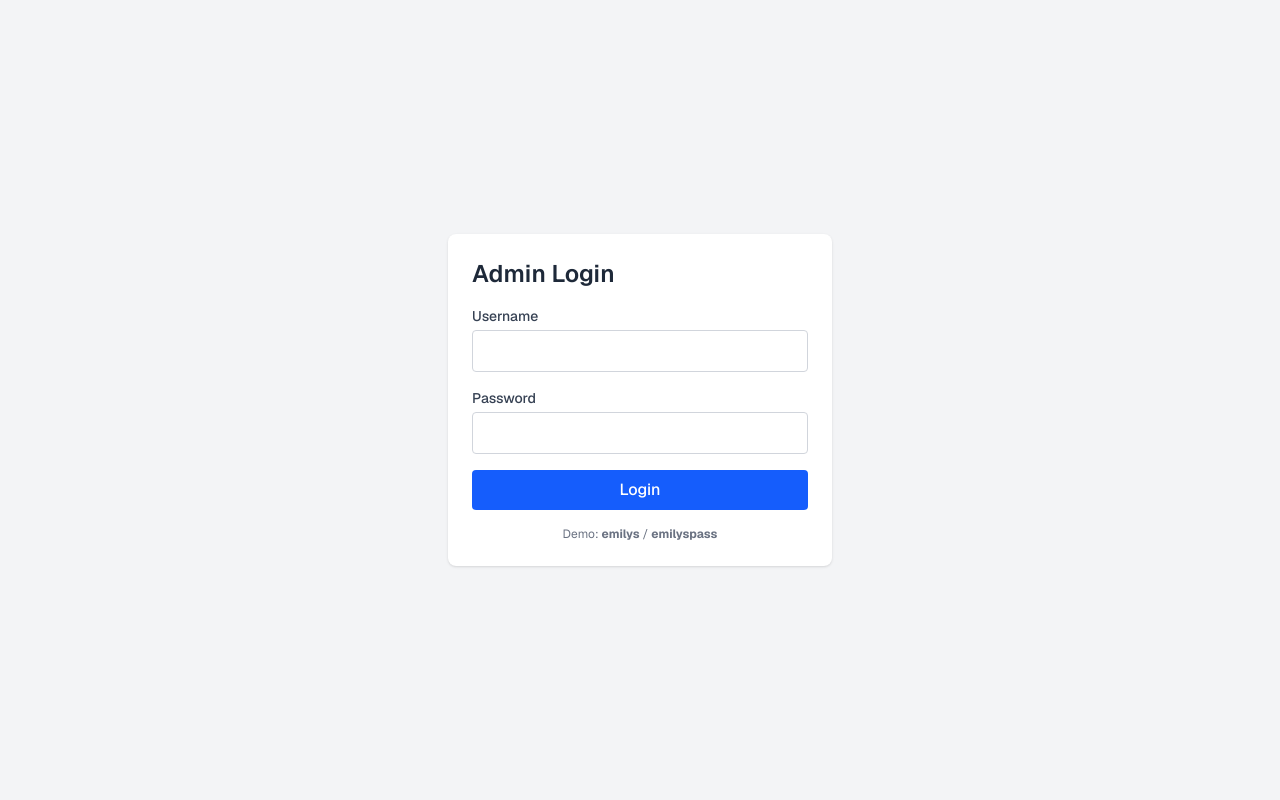
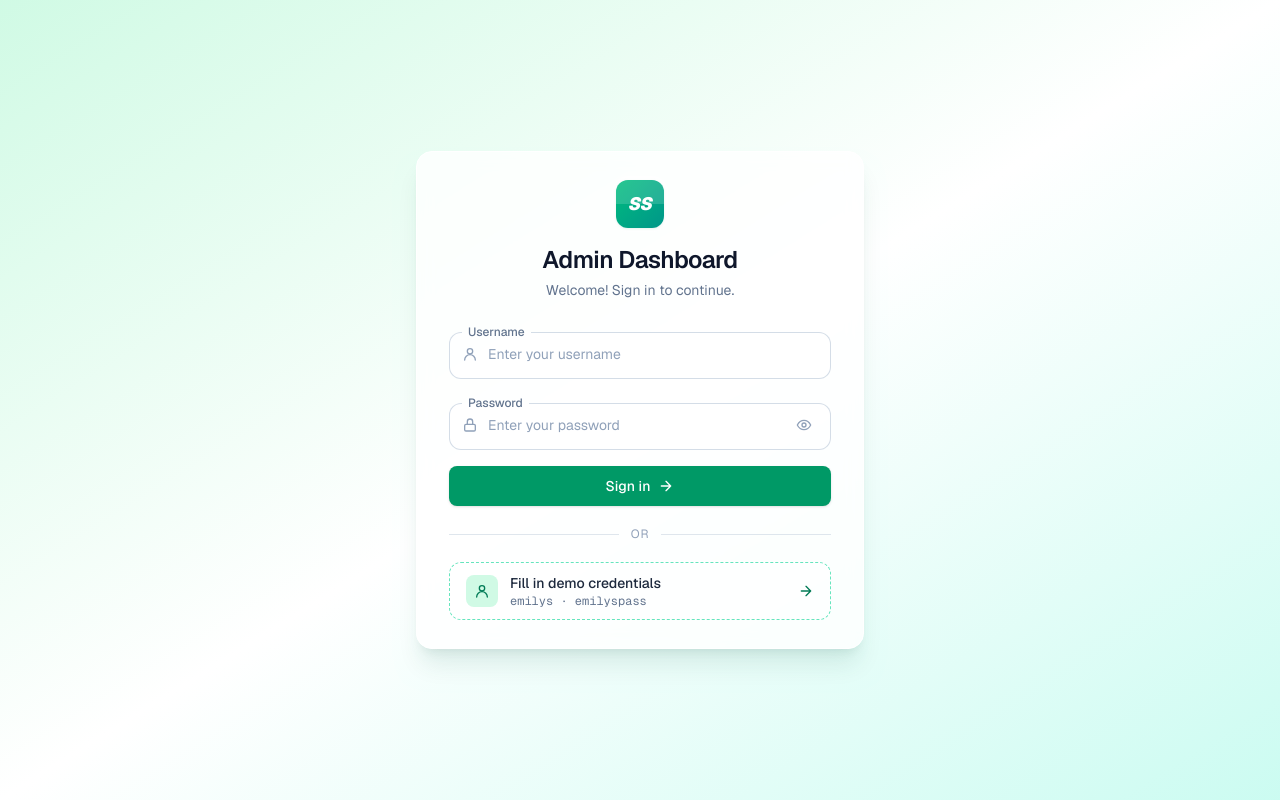
Before and after one commit to suryasubharyan/product-admin-dashboard, a Next.js app: page /login in a window 1280 px wide. Built offline with nearby package versions, Linux system fonts and the light colour scheme.

Commit message:
feat: redesign login page and show logged-in user in header

```diff
--- a/src/app/login/page.js
+++ b/src/app/login/page.js
@@ -3,13 +3,28 @@
 import { useState, useRef, useEffect } from "react";
 import { useRouter } from "next/navigation";
 import { login } from "@/services/authService";
-import { setToken, getToken } from "@/lib/auth";
+import { setToken, getToken, setUser } from "@/lib/auth";
+import {
+  AlertIcon,
+  ArrowRightIcon,
+  EyeIcon,
+  EyeOffIcon,
+  LockIcon,
+  UserIcon,
+} from "@/components/ui/Icons";
+import LegendField, { legendInputClass } from "@/components/ui/LegendField";
+import Logo from "@/components/ui/Logo";
+import { primaryButtonClass } from "@/components/ui/styles";
+
+const DEMO_USERNAME = "emilys";
+const DEMO_PASSWORD = "emilyspass";
 
 export default function LoginPage() {
   const router = useRouter();
 
   const [username, setUsername] = useState("");
   const [password, setPassword] = useState("");
+  const [showPassword, setShowPassword] = useState(false);
 
   const [error, setError] = useState("");
   const [isSubmitting, setIsSubmitting] = useState(false);
@@ -19,6 +34,12 @@ export default function LoginPage() {
   useEffect(() => {
     if (getToken()) router.replace("/products");
   }, [router]);
+
+  function fillDemoAccount() {
+    setUsername(DEMO_USERNAME);
+    setPassword(DEMO_PASSWORD);
+    setError("");
+  }
 
   async function handleSubmit(e) {
     e.preventDefault();
@@ -37,6 +58,7 @@ export default function LoginPage() {
     try {
       const data = await login(username.trim(), password);
       setToken(data.accessToken);
+      setUser({ firstName: data.firstName, lastName: data.lastName, username: data.username });
       router.replace("/products");
     } catch (err) {
       setError(err.message);
@@ -47,59 +69,103 @@ export default function LoginPage() {
   }
 
   return (
-    <main className="min-h-screen flex items-center justify-center bg-gray-100 px-4">
-      <form
-        onSubmit={handleSubmit}
-        className="w-full max-w-sm bg-white p-6 rounded-lg shadow space-y-4"
-      >
-        <h1 className="text-2xl font-semibold text-gray-800">Admin Login</h1>
+    <main className="flex min-h-screen items-center justify-center bg-linear-to-br from-emerald-100 via-white to-teal-100 px-4 py-12">
+      <div className="w-full max-w-md rounded-2xl border border-white bg-white/80 p-6 shadow-xl shadow-emerald-900/10 backdrop-blur transition duration-300 hover:-translate-y-1 hover:shadow-2xl hover:shadow-emerald-900/15 motion-safe:animate-fade-in-up sm:px-8 sm:py-7">
+        <div className="flex flex-col items-center text-center">
+          <Logo size="lg" className="shadow-lg ring-4 ring-white/70" />
+          <h1 className="mt-4 text-2xl font-semibold tracking-tight text-slate-900">Admin Dashboard</h1>
+          <p className="mt-1 text-sm text-slate-500">Welcome! Sign in to continue.</p>
+        </div>
 
-        <div>
-          <label htmlFor="username" className="block text-sm font-medium text-gray-700 mb-1">
-            Username
-          </label>
+        <form onSubmit={handleSubmit} className="mt-6 space-y-4">
+          <LegendField id="username" label="Username" icon={UserIcon}>
             <input
               id="username"
               type="text"
               value={username}
               onChange={(e) => setUsername(e.target.value)}
               autoComplete="username"
-            className="w-full border border-gray-300 rounded px-3 py-2 text-gray-900 focus:outline-none focus:ring-2 focus:ring-blue-500"
+              placeholder="Enter your username"
+              className={legendInputClass}
             />
-        </div>
+          </LegendField>
 
-        <div>
-          <label htmlFor="password" className="block text-sm font-medium text-gray-700 mb-1">
-            Password
-          </label>
+          <LegendField
+            id="password"
+            label="Password"
+            icon={LockIcon}
+            trailing={
+              <button
+                type="button"
+                onClick={() => setShowPassword((show) => !show)}
+                aria-label={showPassword ? "Hide password" : "Show password"}
+                className="flex h-7 w-7 shrink-0 items-center justify-center rounded-md text-slate-400 transition hover:bg-slate-900/5 hover:text-slate-600"
+              >
+                {showPassword ? <EyeOffIcon /> : <EyeIcon />}
+              </button>
+            }
+          >
             <input
               id="password"
-            type="password"
+              type={showPassword ? "text" : "password"}
               value={password}
               onChange={(e) => setPassword(e.target.value)}
               autoComplete="current-password"
-            className="w-full border border-gray-300 rounded px-3 py-2 text-gray-900 focus:outline-none focus:ring-2 focus:ring-blue-500"
+              placeholder="Enter your password"
+              className={legendInputClass}
             />
-        </div>
+          </LegendField>
 
           {error && (
-          <p role="alert" className="text-sm text-red-600">
+            <p
+              role="alert"
+              className="flex items-center gap-2 rounded-lg border border-red-200 bg-red-50 px-3 py-2 text-sm text-red-700 motion-safe:animate-fade-in"
+            >
+              <AlertIcon className="h-4 w-4 shrink-0" />
               {error}
             </p>
           )}
 
+          <button type="submit" disabled={isSubmitting} className={`${primaryButtonClass} group w-full py-2.5`}>
+            {isSubmitting ? (
+              <>
+                <span className="h-4 w-4 animate-spin rounded-full border-2 border-white/40 border-t-white" />
+                Signing in...
+              </>
+            ) : (
+              <>
+                Sign in
+                <ArrowRightIcon className="h-4 w-4 transition-transform group-hover:translate-x-0.5" />
+              </>
+            )}
+          </button>
+        </form>
+
+        <div className="mt-5 flex items-center gap-3 text-xs uppercase tracking-wider text-slate-400">
+          <span className="h-px flex-1 bg-slate-300/60" />
+          or
+          <span className="h-px flex-1 bg-slate-300/60" />
+        </div>
+
         <button
-          type="submit"
-          disabled={isSubmitting}
-          className="w-full bg-blue-600 text-white py-2 rounded font-medium hover:bg-blue-700 disabled:opacity-60 disabled:cursor-not-allowed"
+          type="button"
+          onClick={fillDemoAccount}
+          className="group mt-5 flex w-full items-center justify-between rounded-xl border border-dashed border-emerald-400/60 bg-white/50 px-4 py-2.5 text-left text-sm transition hover:border-emerald-500 hover:bg-white/80"
         >
-          {isSubmitting ? "Logging in..." : "Login"}
+          <span className="flex items-center gap-3">
+            <span className="flex h-8 w-8 items-center justify-center rounded-lg bg-emerald-100 text-emerald-700">
+              <UserIcon className="h-4 w-4" />
+            </span>
+            <span>
+              <span className="block font-medium text-slate-800">Fill in demo credentials</span>
+              <span className="block font-mono text-xs text-slate-500">
+                {DEMO_USERNAME} · {DEMO_PASSWORD}
+              </span>
+            </span>
+          </span>
+          <ArrowRightIcon className="h-4 w-4 text-emerald-700 transition-transform group-hover:translate-x-0.5" />
         </button>
-
-        <p className="text-xs text-gray-500 text-center">
-          Demo: <b>emilys</b> / <b>emilyspass</b>
-        </p>
-      </form>
+      </div>
     </main>
   );
 }
--- a/src/components/layout/Header.js
+++ b/src/components/layout/Header.js
@@ -1,11 +1,22 @@
 "use client";
 
+import { useMemo, useSyncExternalStore } from "react";
 import Link from "next/link";
 import { useRouter } from "next/navigation";
-import { clearToken } from "@/lib/auth";
+import { clearToken, getStoredUser, parseUser } from "@/lib/auth";
+import Logo from "@/components/ui/Logo";
+import { LogoutIcon } from "@/components/ui/Icons";
+import { secondaryButtonClass } from "@/components/ui/styles";
+
+const subscribe = () => () => {};
 
 export default function Header() {
   const router = useRouter();
+  const userJson = useSyncExternalStore(subscribe, getStoredUser, () => null);
+  const user = useMemo(() => parseUser(userJson), [userJson]);
+
+  const fullName = user ? `${user.firstName} ${user.lastName}` : "";
+  const initials = user ? `${user.firstName?.[0] ?? ""}${user.lastName?.[0] ?? ""}` : "";
 
   function handleLogout() {
     clearToken();
@@ -13,17 +24,31 @@ export default function Header() {
   }
 
   return (
-    <header className="bg-white border-b border-gray-200">
-      <div className="mx-auto max-w-7xl px-4 py-3 flex items-center justify-between">
-        <Link href="/products" className="text-lg font-semibold text-gray-800">
+    <header className="sticky top-0 z-40 border-b border-slate-200/80 bg-white/75 backdrop-blur-md">
+      <div className="mx-auto flex h-16 max-w-7xl items-center justify-between px-4 sm:px-6">
+        <Link href="/products" className="flex items-center gap-2.5 font-semibold text-slate-900">
+          <Logo />
           Product Admin
         </Link>
-        <button
-          onClick={handleLogout}
-          className="text-sm px-3 py-1.5 rounded border border-gray-300 text-gray-700 hover:bg-gray-100"
-        >
-          Logout
-        </button>
+
+        <div className="flex items-center gap-3">
+          {user && (
+            <div className="flex items-center gap-2.5">
+              <span className="flex h-8 w-8 items-center justify-center rounded-full bg-emerald-100 text-xs font-semibold text-emerald-700 ring-2 ring-white">
+                {initials}
+              </span>
+              <div className="hidden leading-tight sm:block">
+                <p className="text-sm font-medium text-slate-900">{fullName}</p>
+                <p className="text-xs text-slate-500">@{user.username}</p>
+              </div>
+            </div>
+          )}
+          <span className="hidden h-6 w-px bg-slate-200 sm:block" />
+          <button onClick={handleLogout} className={`${secondaryButtonClass} px-3 py-1.5`}>
+            <LogoutIcon className="h-4 w-4" />
+            <span className="hidden sm:inline">Logout</span>
+          </button>
+        </div>
       </div>
     </header>
   );
--- /dev/null
+++ b/src/components/ui/LegendField.js
@@ -0,0 +1,20 @@
+// Input wrapper where the label sits on the border line (fieldset + legend).
+export default function LegendField({ id, label, icon: Icon, trailing, children }) {
+  return (
+    <fieldset className="group rounded-xl border border-slate-300/80 bg-white/50 px-3 pb-2.5 transition-colors hover:border-slate-400/80 focus-within:border-emerald-500">
+      <legend className="px-1.5 text-xs font-medium text-slate-500 transition-colors group-focus-within:text-emerald-700">
+        <label htmlFor={id}>{label}</label>
+      </legend>
+      <div className="flex items-center gap-2.5">
+        {Icon && (
+          <Icon className="h-4 w-4 shrink-0 text-slate-400 transition-colors group-focus-within:text-emerald-600" />
+        )}
+        {children}
+        {trailing}
+      </div>
+    </fieldset>
+  );
+}
+
+export const legendInputClass =
+  "w-full bg-transparent py-1 text-sm text-slate-900 placeholder:text-slate-400 focus:outline-none";
--- a/src/lib/auth.js
+++ b/src/lib/auth.js
@@ -1,4 +1,5 @@
 const TOKEN_KEY = "auth_token";
+const USER_KEY = "auth_user";
 
 export function getToken() {
     if (typeof window === "undefined") return null;
@@ -11,4 +12,23 @@ export function setToken(token) {
 
 export function clearToken() {
     localStorage.removeItem(TOKEN_KEY);
+    localStorage.removeItem(USER_KEY);
 }
+
+export function setUser(user) {
+    localStorage.setItem(USER_KEY, JSON.stringify(user));
+}
+
+// Returns the raw JSON string so it can be compared between renders.
+export function getStoredUser() {
+    if (typeof window === "undefined") return null;
+    return localStorage.getItem(USER_KEY);
+}
+
+export function parseUser(json) {
+    try {
+        return json ? JSON.parse(json) : null;
+    } catch {
+        return null;
+    }
+}
```
Lines whose indentation alone changed are shown as unchanged.
